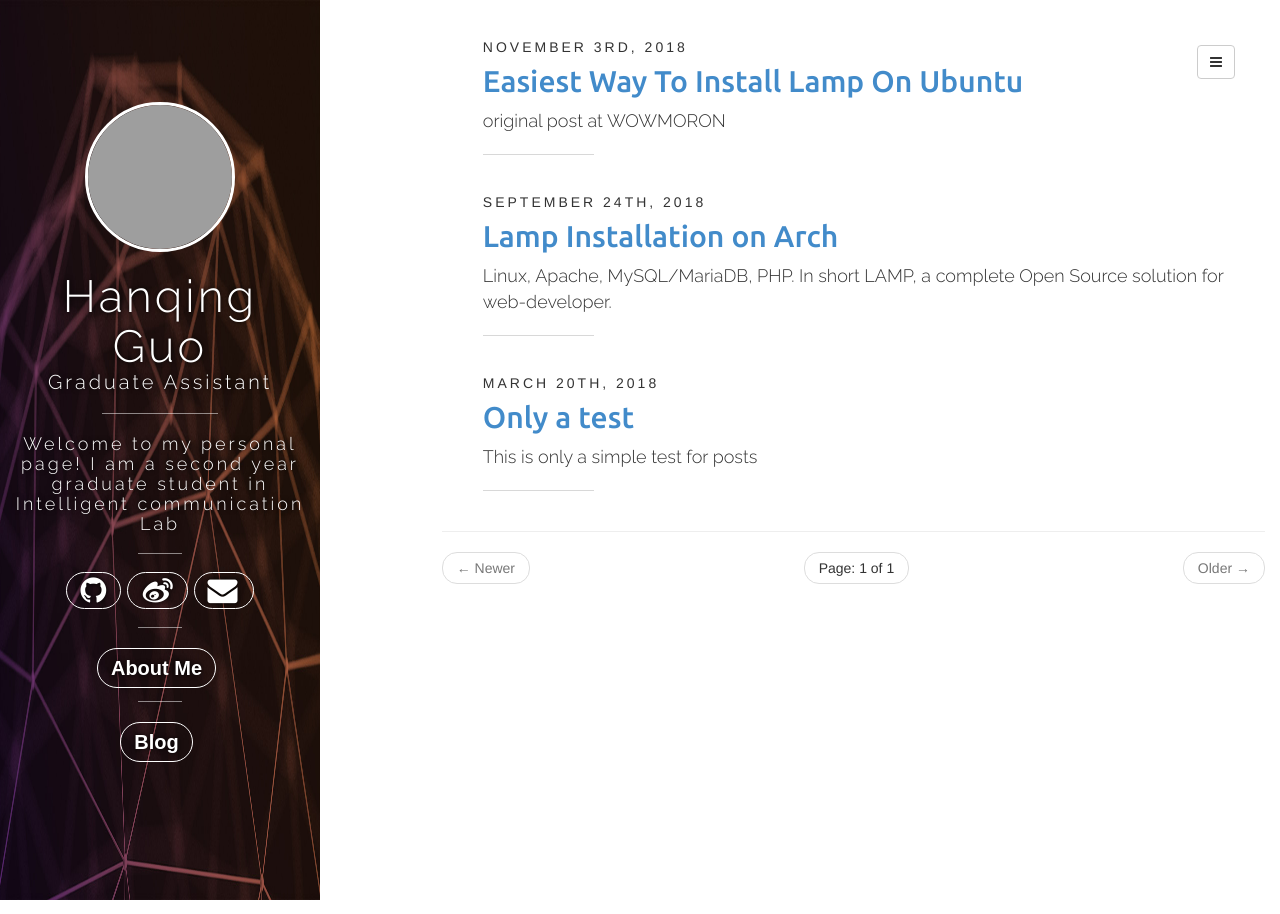
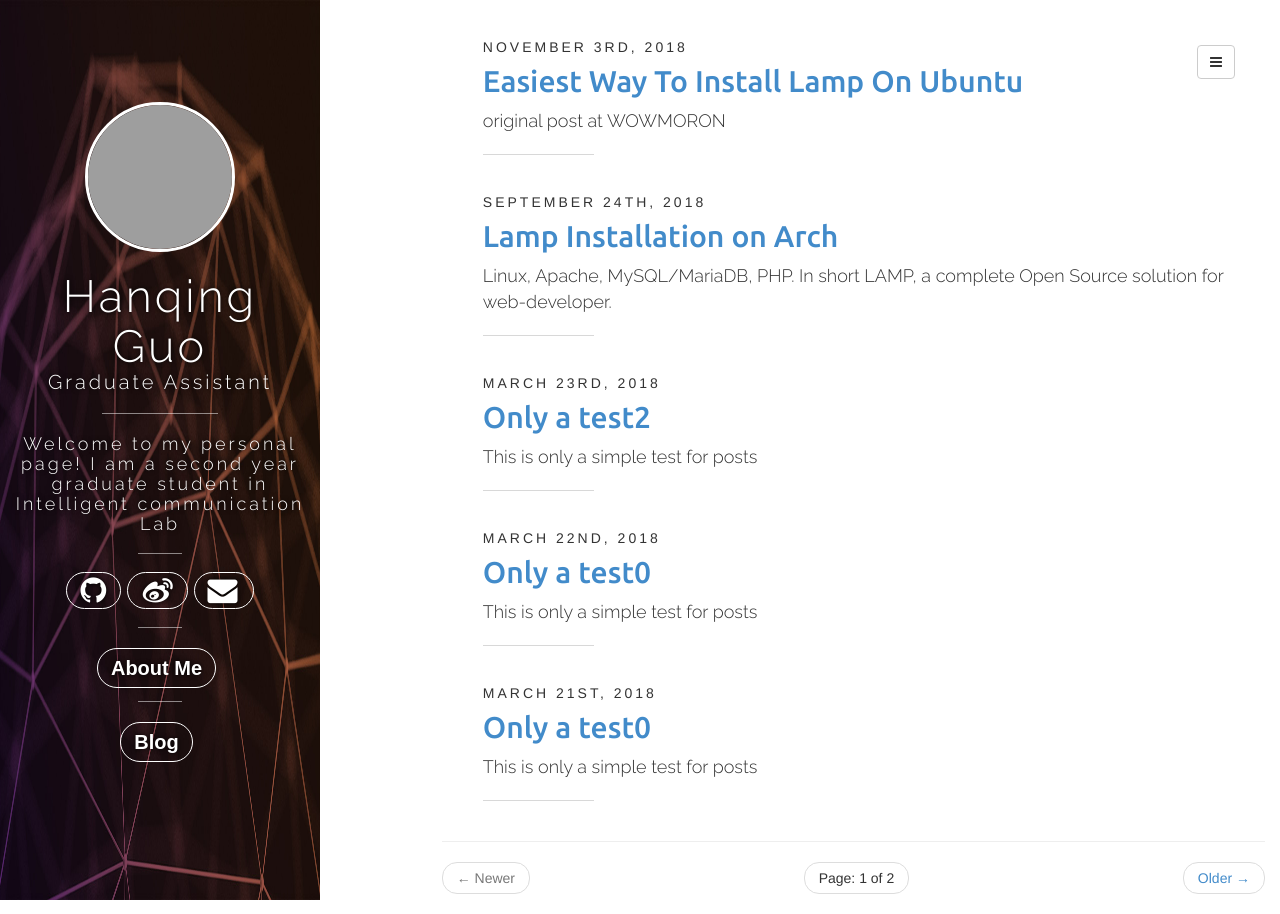
Before and after one commit to hanqingguo/hanqingguo.github.io, a Jekyll site: the page built from blog/index.html, in a window 1280 px wide. Built offline with Jekyll 4.4.1, drawn with Linux system fonts in a browser that asks for light colours; nearby versions of some CDN libraries; the list of posts is cut into pages by our own code; comment, search, counter and statistics services are not loaded; some of the changed lines change nothing that is shown; grey boxes are pictures that could not be loaded.

Commit message:
add posts

```diff
--- a/_config.yml
+++ b/_config.yml
@@ -5,7 +5,7 @@ permalink: /:title
 markdown: kramdown
 
 highlighter: rouge
-paginate: 10 # pagination based on number of posts
+paginate: 5 # pagination based on number of posts
 paginate_path: "/blog/page/:num"
 
 # These paths are to the main pages Jekyll-Bootstrap ships with.
--- /dev/null
+++ b/_posts/2018-03-21-Only-a-test0.md
@@ -0,0 +1,76 @@
+---
+layout: post
+title: Only a test0
+description: This is only a simple test for posts
+image: /assets/media/Lamp.jpg
+categories: [linux]
+tags: [Arch, lamp, setup, php, mariadb, appache, mysql ]
+
+---
+<img src="{{page.image}}" width="85%"/>
+<br/>
+<br/>
+Linux, <a href="http://httpd.apache.org/">Apache</a>, MySQL/MariaDB, PHP: In short LAMP, a complete Open Source solution for web-developer. Apache Web Server,Often referred to as simply <a href="http://httpd.apache.org/">Apache</a>, a public-domain open source Web server developed by a loosely-knit group of programmers which runs roughly 50% of the servers in the world.
+Here i show you the simple steps to install LAMP on your Arch System:
+
+Install php,php-apache,apache and mariadb:
+(note: use your favorite text editor, am using "gedit")
+
+{% highlight ruby %}
+
+$ sudo Pacman -S php-apache apache mariadb
+
+{% endhighlight %}
+
+Now configure apache:
+
+{% highlight ruby %}
+
+$ sudo gedit /etc/httpd/conf/httpd.conf
+
+#> comment the line .i.e. put a # before it.
+
+LoadModule unique_id_module modules/mod_unique_id.so
+
+#> restart apache
+
+$ sudo systemctl restart httpd
+
+{% endhighlight %}
+
+then configure mariadb:
+
+{% highlight ruby %}
+
+$ sudo systemctl start mysqld
+$ sudo mysql_secure_installation
+
+#> press enter and then "yes" to all.
+
+{% endhighlight %}
+
+Lastly configure php and php-apache:
+
+{% highlight ruby %}
+
+$ sudo gedit /etc/httpd/conf/httpd.conf
+
+#> add the following lines at the end of the files
+
+LoadModule php5_module modules/libphp5.so
+AddHandler php5-script php
+Include conf/extra/php5_module.conf
+
+#> save and exit .
+
+$ sudo gedit /srv/http/info.php
+
+#> add this in your php file:
+
+<?php phpinfo(); ?>
+
+
+{% endhighlight %}
+
+
+finally, restart apache and all is done.enjoy!
--- /dev/null
+++ b/_posts/2018-03-22-Only-a-test1.md
@@ -0,0 +1,76 @@
+---
+layout: post
+title: Only a test0
+description: This is only a simple test for posts
+image: /assets/media/Lamp.jpg
+categories: [linux]
+tags: [Arch, lamp, setup, php, mariadb, appache, mysql ]
+
+---
+<img src="{{page.image}}" width="85%"/>
+<br/>
+<br/>
+Linux, <a href="http://httpd.apache.org/">Apache</a>, MySQL/MariaDB, PHP: In short LAMP, a complete Open Source solution for web-developer. Apache Web Server,Often referred to as simply <a href="http://httpd.apache.org/">Apache</a>, a public-domain open source Web server developed by a loosely-knit group of programmers which runs roughly 50% of the servers in the world.
+Here i show you the simple steps to install LAMP on your Arch System:
+
+Install php,php-apache,apache and mariadb:
+(note: use your favorite text editor, am using "gedit")
+
+{% highlight ruby %}
+
+$ sudo Pacman -S php-apache apache mariadb
+
+{% endhighlight %}
+
+Now configure apache:
+
+{% highlight ruby %}
+
+$ sudo gedit /etc/httpd/conf/httpd.conf
+
+#> comment the line .i.e. put a # before it.
+
+LoadModule unique_id_module modules/mod_unique_id.so
+
+#> restart apache
+
+$ sudo systemctl restart httpd
+
+{% endhighlight %}
+
+then configure mariadb:
+
+{% highlight ruby %}
+
+$ sudo systemctl start mysqld
+$ sudo mysql_secure_installation
+
+#> press enter and then "yes" to all.
+
+{% endhighlight %}
+
+Lastly configure php and php-apache:
+
+{% highlight ruby %}
+
+$ sudo gedit /etc/httpd/conf/httpd.conf
+
+#> add the following lines at the end of the files
+
+LoadModule php5_module modules/libphp5.so
+AddHandler php5-script php
+Include conf/extra/php5_module.conf
+
+#> save and exit .
+
+$ sudo gedit /srv/http/info.php
+
+#> add this in your php file:
+
+<?php phpinfo(); ?>
+
+
+{% endhighlight %}
+
+
+finally, restart apache and all is done.enjoy!
--- /dev/null
+++ b/_posts/2018-03-23-Only-a-test2.md
@@ -0,0 +1,76 @@
+---
+layout: post
+title: Only a test2
+description: This is only a simple test for posts
+image: /assets/media/Lamp.jpg
+categories: [linux]
+tags: [Arch, lamp, setup, php, mariadb, appache, mysql ]
+
+---
+<img src="{{page.image}}" width="85%"/>
+<br/>
+<br/>
+Linux, <a href="http://httpd.apache.org/">Apache</a>, MySQL/MariaDB, PHP: In short LAMP, a complete Open Source solution for web-developer. Apache Web Server,Often referred to as simply <a href="http://httpd.apache.org/">Apache</a>, a public-domain open source Web server developed by a loosely-knit group of programmers which runs roughly 50% of the servers in the world.
+Here i show you the simple steps to install LAMP on your Arch System:
+
+Install php,php-apache,apache and mariadb:
+(note: use your favorite text editor, am using "gedit")
+
+{% highlight ruby %}
+
+$ sudo Pacman -S php-apache apache mariadb
+
+{% endhighlight %}
+
+Now configure apache:
+
+{% highlight ruby %}
+
+$ sudo gedit /etc/httpd/conf/httpd.conf
+
+#> comment the line .i.e. put a # before it.
+
+LoadModule unique_id_module modules/mod_unique_id.so
+
+#> restart apache
+
+$ sudo systemctl restart httpd
+
+{% endhighlight %}
+
+then configure mariadb:
+
+{% highlight ruby %}
+
+$ sudo systemctl start mysqld
+$ sudo mysql_secure_installation
+
+#> press enter and then "yes" to all.
+
+{% endhighlight %}
+
+Lastly configure php and php-apache:
+
+{% highlight ruby %}
+
+$ sudo gedit /etc/httpd/conf/httpd.conf
+
+#> add the following lines at the end of the files
+
+LoadModule php5_module modules/libphp5.so
+AddHandler php5-script php
+Include conf/extra/php5_module.conf
+
+#> save and exit .
+
+$ sudo gedit /srv/http/info.php
+
+#> add this in your php file:
+
+<?php phpinfo(); ?>
+
+
+{% endhighlight %}
+
+
+finally, restart apache and all is done.enjoy!
```
